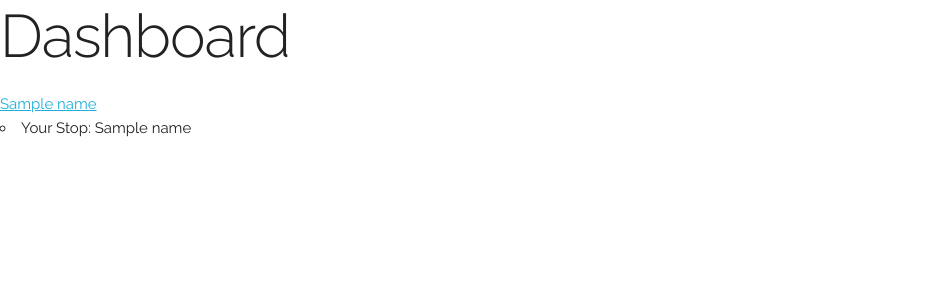
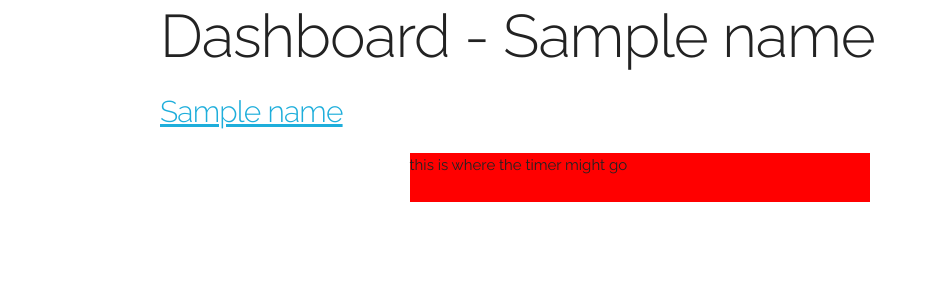
Before and after one commit to jasonjalufka/shuttle.me, a Flask app: template templates/temp.html in a window 1280 px wide. Shown: the top 300 px of the page, without its empty margins (0-937 px from the left). Run offline with Flask 2, Linux system fonts and the light colour scheme; the template is opened without the code that fills it: most values are stand-ins (such as "Sample title", 1, 10 or a date in 2020); parts of the project's set-up code (start-up, migrations or seed data) failed here and were passed over; some libraries are stand-ins or nearby versions; some web fonts are replaced.

Commit message:
Add div where timer might go

```diff
--- a/templates/temp.html
+++ b/templates/temp.html
@@ -5,11 +5,23 @@
     <script src="{{ url_for('static', filename='update.js') }}"></script>
 {% endblock %}
 {% block content %}
-    <h1>Dashboard</h1>
-    <a href="http://maps.google.com/?q={{ lat }},{{ lon }}">{{ name }}</a>
-    <div>
-        <ul>
-            <li>Your Stop: {{ name }}</li>
-        </ul>
+<div class="section header">
+    <div class="container">
+        <div class="row">
+            <h1>Dashboard - {{ name }}</h1>
+            <h4><a href="http://maps.google.com/?q={{ lat }},{{ lon }}">{{ name }}</a></h4>
+        </div>
     </div>
+</div>
+<div class="section countdown">
+    <div class="container">
+        <div class="row">
+            <div class="six columns offset-by-three" style="background-color: red;">
+                <p>this is where the timer might go</p>
+            </div>
+
+        </div>
+    </div>
+</div>
+
 {% endblock %}
```
